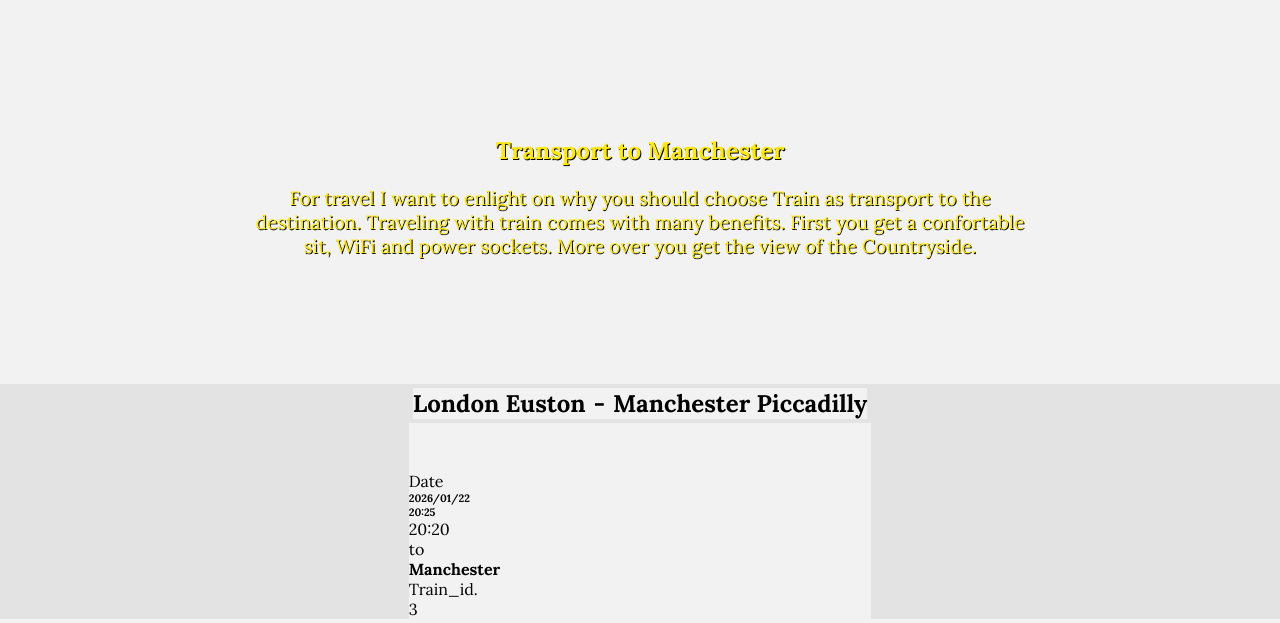
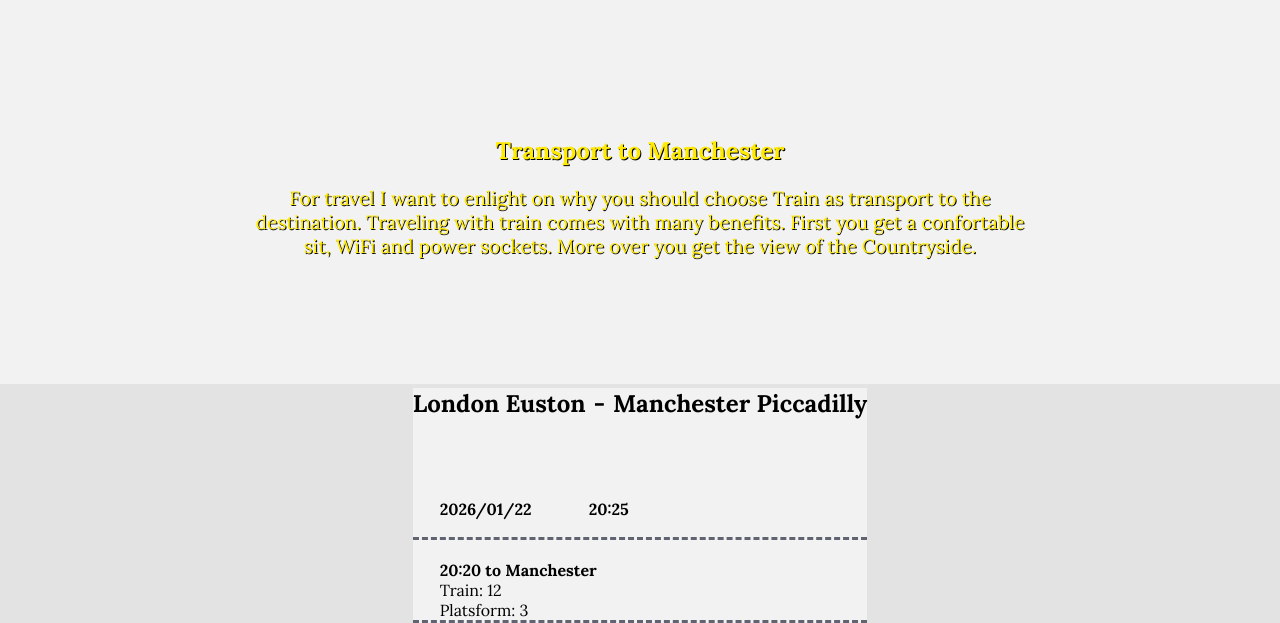
Before and after one commit to ZigEliaZag/api-project_-, a plain HTML site: page index.html in a window 1280 px wide. Shown: the part 821-1444 px from the top of the page. Drawn offline with nearby package versions, Linux system fonts and the light colour scheme; no server answers; a web font is replaced by a local one.

Commit message:
styled time for departure

```diff
--- a/css/style.css
+++ b/css/style.css
@@ -206,11 +206,36 @@
         /* departure and destination */
         .departure-destination {
             display: flex;
-            flex-direction: baseline;
-            margin-bottom: 3rem;
+            flex-direction: row;
+            margin-bottom: 5rem;
             gap: 0.5rem;
-            border: 4px solid #e3e3e3;
+            border-top: 4px solid #e3e3e3;
             border-radius: 1.5px;
+        }
+
+        /* date and time */
+        #date-time {
+            font-size: x-large;
+
+            display: flex;
+            gap: 30px;
+            padding-bottom: 18px;
+            border-bottom: #606470 dashed;
+
+            h6 {
+                margin-left: 27px;
+            }
+        }
+
+        /* show depature time and destination */
+        .show-departure-time {
+            border-bottom: #606470 dashed;
+
+            /* list of time transport leave to destination */
+            ul {
+                margin-left: 27px;
+                padding-top: 20px;
+            }
         }
     }
 }
--- a/index.html
+++ b/index.html
@@ -118,7 +118,6 @@
                     <h1 class="destination">Manchester Piccadilly</h1>
                 </div>
                 <div id="date-time">
-                    <span>Date</span><br>
                     <h6 class="current-date">2026/01/22</h6>
                     <h6 class="current-time">20:25</h6>
                 </div>
@@ -126,12 +125,14 @@
                     <ul>
                         <li>
                             <div>
-                                <span class="display-time">20:20</span>
-                                <p>to</p>
-                                <h4 class="destination">Manchester</h4>
-                                <p class="train-id">Train_id.
+
+
+                                <h4 class="destination"> <span class="display-time">20:20</span>
+                                    <span>to </span>Manchester
+                                </h4>
+                                <p class="train-id">Train: <span class="train-number">12</span>
                                 </p>
-                                <p class="platform">3</p>
+                                <p class="platform">Platsform: <span class="display-splatsform">3</span></p>
                             </div>
                         </li>
                     </ul>
```
